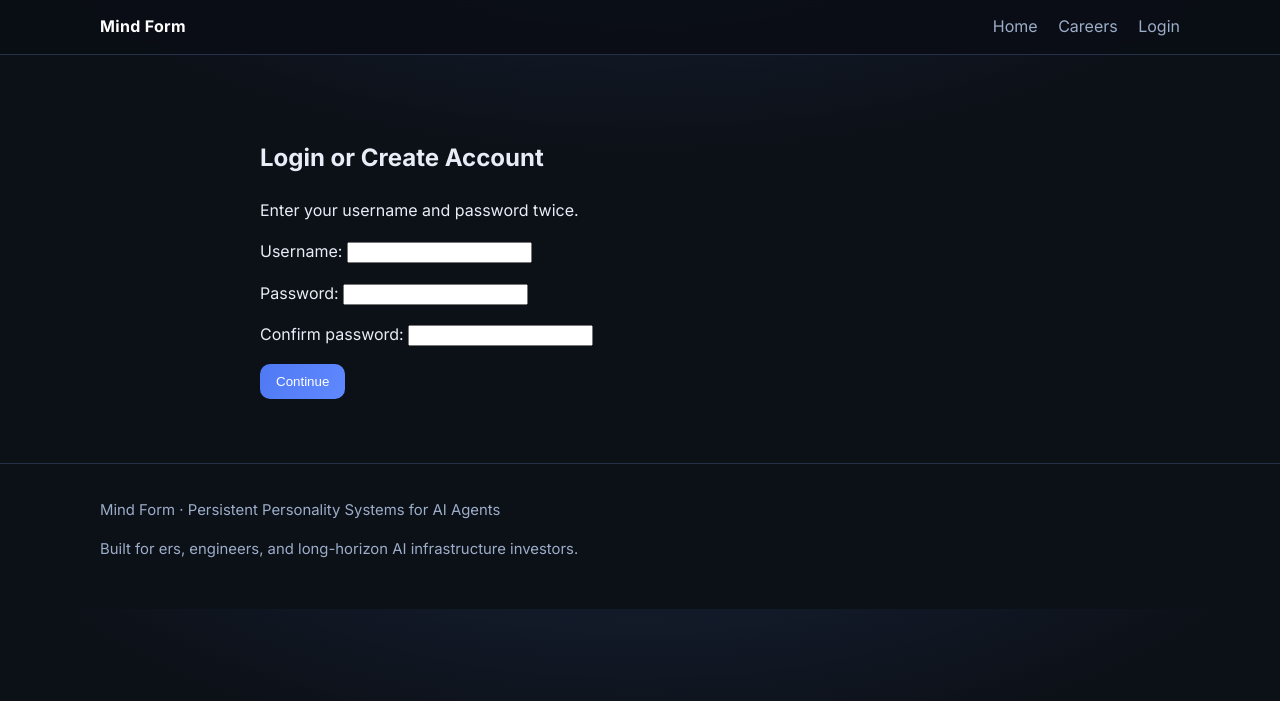
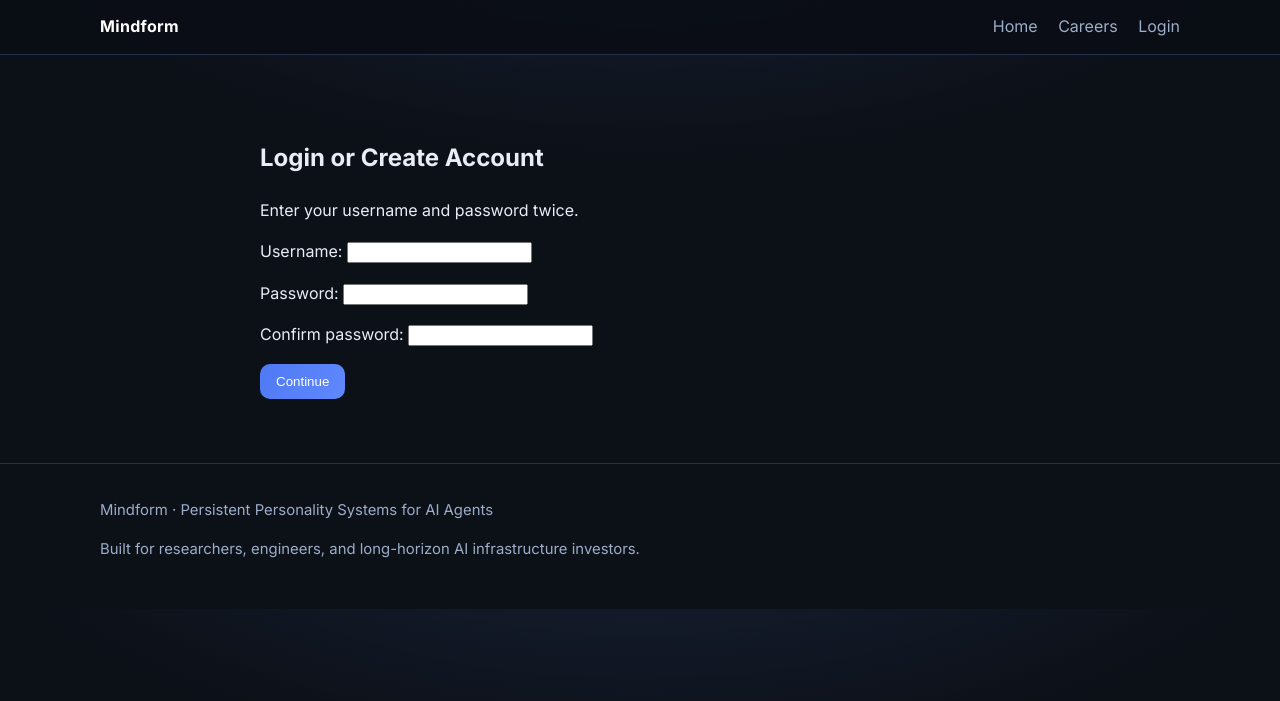
Before and after one commit to hasan-mavlonov/stablemind_landing, a Django app: page /accounts/login/ in a window 1280 px wide. Shown: the top 701 px of the page. Run offline with Django 5.2, Linux system fonts and the light colour scheme.

Commit message:
Fix bugs and inconsistencies across templates and views
- Fix broken #approach anchor → #research in research_paper.html
- Fix footer typo "Built for ers" → "Built for researchers"
- Unify branding: "Mind Form" → "Mindform" across all templates and base.html
- Fix POST-Redirect-GET in auth_page: redirect to profile after login/register instead of rendering on POST
- Redirect already-authenticated users visiting login page to profile

https://claude.ai/code/session_01TGgJ8cAwLKoCmmCi7F1prZ

```diff
--- a/core/templates/core/base.html
+++ b/core/templates/core/base.html
@@ -4,8 +4,8 @@
 <head>
     <meta charset="utf-8">
     <meta name="viewport" content="width=device-width, initial-scale=1">
-    <meta name="description" content="Mind Form is an AI  initiative building persistent personality systems for language model agents.">
-    <title>{% block title %}Mind Form{% endblock %}</title>
+    <meta name="description" content="Mindform is an AI initiative building persistent personality systems for language model agents.">
+    <title>{% block title %}Mindform{% endblock %}</title>
     <link rel="icon" href="{% static 'core/img/favicon.svg' %}">
     <link rel="preconnect" href="https://fonts.googleapis.com">
     <link rel="preconnect" href="https://fonts.gstatic.com" crossorigin>
@@ -15,7 +15,7 @@
 <body>
     <header class="site-header">
         <div class="container nav-wrap">
-            <a class="brand" href="/">Mind Form</a>
+            <a class="brand" href="/">Mindform</a>
             <nav>
                 <a href="/">Home</a>
                 <a href="/careers/">Careers</a>
@@ -35,8 +35,8 @@
 
     <footer class="site-footer">
         <div class="container footer-wrap">
-            <p>Mind Form · Persistent Personality Systems for AI Agents</p>
-            <p>Built for ers, engineers, and long-horizon AI infrastructure investors.</p>
+            <p>Mindform · Persistent Personality Systems for AI Agents</p>
+            <p>Built for researchers, engineers, and long-horizon AI infrastructure investors.</p>
         </div>
     </footer>
 
--- a/core/templates/core/careers.html
+++ b/core/templates/core/careers.html
@@ -1,6 +1,6 @@
 {% extends 'core/base.html' %}
 
-{% block title %}Careers | Mind Form{% endblock %}
+{% block title %}Careers | Mindform{% endblock %}
 
 {% block content %}
 <section class="section">
--- a/core/templates/core/login.html
+++ b/core/templates/core/login.html
@@ -1,6 +1,6 @@
 {% extends 'core/base.html' %}
 
-{% block title %}Account | Mind Form{% endblock %}
+{% block title %}Account | Mindform{% endblock %}
 
 {% block content %}
 <section class="section">
--- a/core/templates/core/profile.html
+++ b/core/templates/core/profile.html
@@ -1,6 +1,6 @@
 {% extends 'core/base.html' %}
 
-{% block title %}Profile | Mind Form{% endblock %}
+{% block title %}Profile | Mindform{% endblock %}
 
 {% block content %}
 <section class="section">
--- a/core/templates/core/research_paper.html
+++ b/core/templates/core/research_paper.html
@@ -1,6 +1,6 @@
 {% extends 'core/base.html' %}
 
-{% block title %}Research Paper Endorsement | Mind Form{% endblock %}
+{% block title %}Research Paper Endorsement | Mindform{% endblock %}
 
 {% block content %}
 <section class="section">
@@ -10,7 +10,7 @@
         <p class="lead">
             The research paper was endorsed for arXiv submission by Nuo Chen, author of “Diversity Collapse in Multi-Agent LLM Systems” and a PhD student at the National University of Singapore. It is under review, and soon to be published.
         </p>
-        <a class="btn" href="{% url 'landing' %}#approach">Back to research approach</a>
+        <a class="btn" href="{% url 'landing' %}#research">Back to research</a>
     </div>
 </section>
 {% endblock %}
--- a/core/views.py
+++ b/core/views.py
@@ -51,8 +51,7 @@ def research_paper_page(request):
 
 def auth_page(request):
     if request.user.is_authenticated:
-        profile, _ = UserProfile.objects.get_or_create(user=request.user)
-        return render(request, "core/login.html", {"logged_in": True, "referral_code": profile.referral_code})
+        return redirect("profile")
 
     form = AuthForm(request.POST or None)
 
@@ -67,18 +66,18 @@ def auth_page(request):
                 form.add_error("username", "Username exists. Please use the correct password to log in.")
             else:
                 login(request, user)
-                profile, _ = UserProfile.objects.get_or_create(user=user)
+                UserProfile.objects.get_or_create(user=user)
                 messages.success(request, "Logged in.")
-                return render(request, "core/login.html", {"logged_in": True, "referral_code": profile.referral_code})
+                return redirect("profile")
         else:
             if password != confirm_password:
                 form.add_error("confirm_password", "Passwords do not match.")
             else:
                 user = User.objects.create_user(username=username, password=password)
                 login(request, user)
-                profile, _ = UserProfile.objects.get_or_create(user=user)
-                messages.success(request, "Logged in.")
-                return render(request, "core/login.html", {"logged_in": True, "referral_code": profile.referral_code})
+                UserProfile.objects.get_or_create(user=user)
+                messages.success(request, "Account created.")
+                return redirect("profile")
 
     return render(request, "core/login.html", {"form": form, "logged_in": False})
 
```
